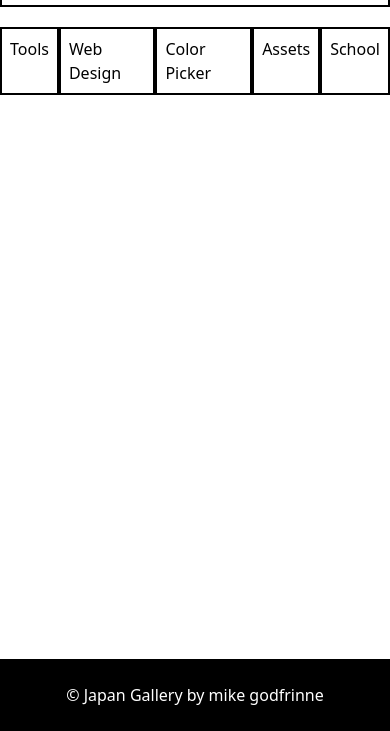
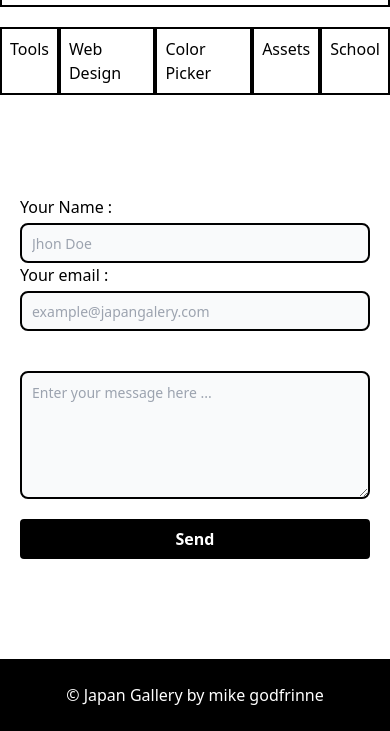
Before and after one commit to MNKPP/japan_gallery, a website built with Parcel: page src/contact.html in a window 390 px wide. Shown: the part 113-844 px from the top of the page. Built offline with nearby package versions, Linux system fonts and the light colour scheme.

Commit message:
Created contact form and made responsive

```diff
--- a/src/assets/css/style.scss
+++ b/src/assets/css/style.scss
@@ -5,6 +5,11 @@
 @layer base {
 	h1 {
 		@apply text-xl font-bold tracking-wide mt-5;
+	}
+
+	input {
+		@apply h-10 bg-gray-50 border-2 border-black text-gray-900 text-sm rounded-lg w-2/4 p-2.5 mr-2 mt-10 md:mt-0;
+
 	}
 }
 
@@ -33,9 +38,6 @@
 			}
 		}
 
-		input {
-			@apply h-10 bg-gray-50 border-2 border-black text-gray-900 text-sm rounded-lg w-2/4 p-2.5 mr-2 mt-10 md:mt-0;
-		}
 	}
 
 	#footer {
@@ -50,7 +52,7 @@
 				@apply flex justify-evenly mt-5 ;
 
 				li {
-					@apply border-2 border-black px-2 py-2 md:w-1/6 md:text-center;
+					@apply border-2 border-black px-2 py-2 md:w-1/6 md:text-center hover:border-t-8;
 				}
 			}
 		}
@@ -84,7 +86,7 @@
 		}
 
 		.card {
-			@apply border-2 border-black break-inside-avoid rounded-xl mt-5;
+			@apply border-2 border-black break-inside-avoid rounded-xl mt-5 transition duration-300 ease-in-out hover:scale-105;
 
 			img {
 				@apply rounded-t-lg;
@@ -107,4 +109,33 @@
 			}
 		}
 	}
+
+	// CONTACT
+
+	#form {
+		@apply flex items-center justify-center;
+		form {
+			@apply flex flex-col justify-center w-full mt-20 p-5 max-w-2xl;
+
+			.group-li {
+				@apply flex flex-col justify-center w-full md:mt-3;
+
+				label {
+					@apply items-start;
+				}
+
+				input {
+					@apply w-full mt-1;
+				}
+			}
+
+			textarea {
+				@apply h-32 w-full bg-gray-50 border-2 border-black text-gray-900 text-sm rounded-lg p-2.5 mr-2 mt-10
+			}
+
+			button {
+				@apply bg-black hover:bg-blue-700 text-white font-bold py-2 px-4 rounded mt-5
+			}
+		}
+	}
 }
--- a/src/contact.html
+++ b/src/contact.html
@@ -3,12 +3,8 @@
 	<head>
 		<meta charset="UTF-8" />
 		<meta name="viewport" content="width=device-width, initial-scale=1.0" />
-		<script
-			src="https://kit.fontawesome.com/367f7677c4.js"
-			crossorigin="anonymous"
-		></script>
 		<link rel="stylesheet" href="./assets/css/style.scss" />
-		<title></title>
+		<title>japan Gallery | Find your inspiration</title>
 	</head>
 	<body>
 		<div class="app-container">
@@ -36,6 +32,30 @@
 						<li><a href="">School</a></li>
 					</ul>
 				</section>
+
+				<section id="form">
+					<form>
+						<div class="group-li">
+							<label for="name">Your Name :</label>
+							<input type="text" placeholder="Jhon Doe" />
+						</div>
+						<div class="group-li">
+							<label for="name">Your email :</label>
+							<input
+								type="email"
+								placeholder="example@japangalery.com"
+							/>
+						</div>
+
+						<textarea
+							name="message"
+							id="message"
+							placeholder="Enter your message here ..."
+						></textarea>
+
+						<button>Send</button>
+					</form>
+				</section>
 			</main>
 
 			<footer id="footer">
```
Also changed, not shown: src/assets/css/layout/header.scss (deleted, +0 -19 lines), dist/contact.html, 2 other files.
